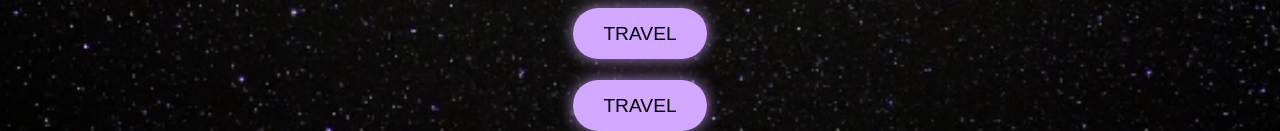
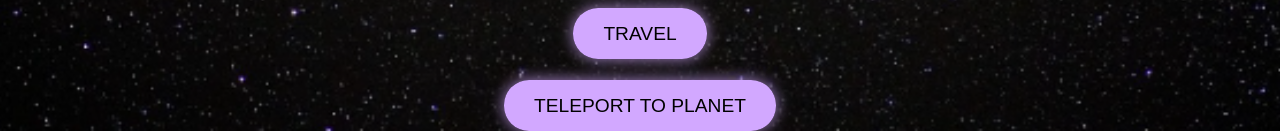
Before and after one commit to Aditya-Codes-247/nasa, a FastAPI app: page / in a window 1280 px wide. Shown: the part 1151-1282 px from the top of the page. Run offline with FastAPI, Linux system fonts and the light colour scheme.

Commit message:
Update index.html

```diff
--- a/templates/index.html
+++ b/templates/index.html
@@ -52,7 +52,7 @@
     <a href="{{ url_for('start_game') }}" class="start-button">Travel </a>
   </div>
   <div class="start-button-container">
-    <a href="{{ url_for('start_game') }}" class="start-button">Travel </a>
+    <a href="{{ url_for('start_game') }}" class="start-button">Teleport to Planet</a>
   </div>
 
   <!-- Link to the JS file -->
```
